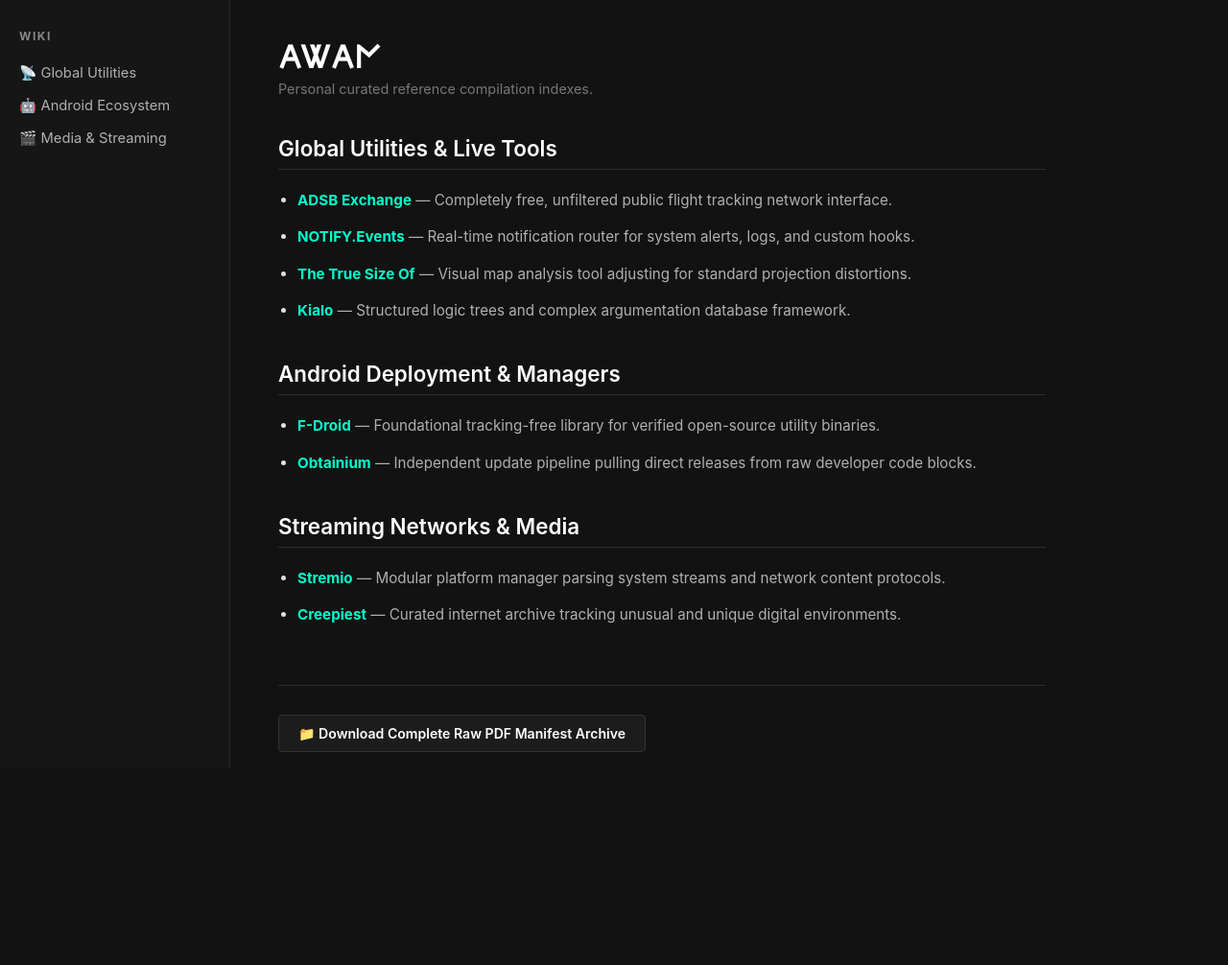
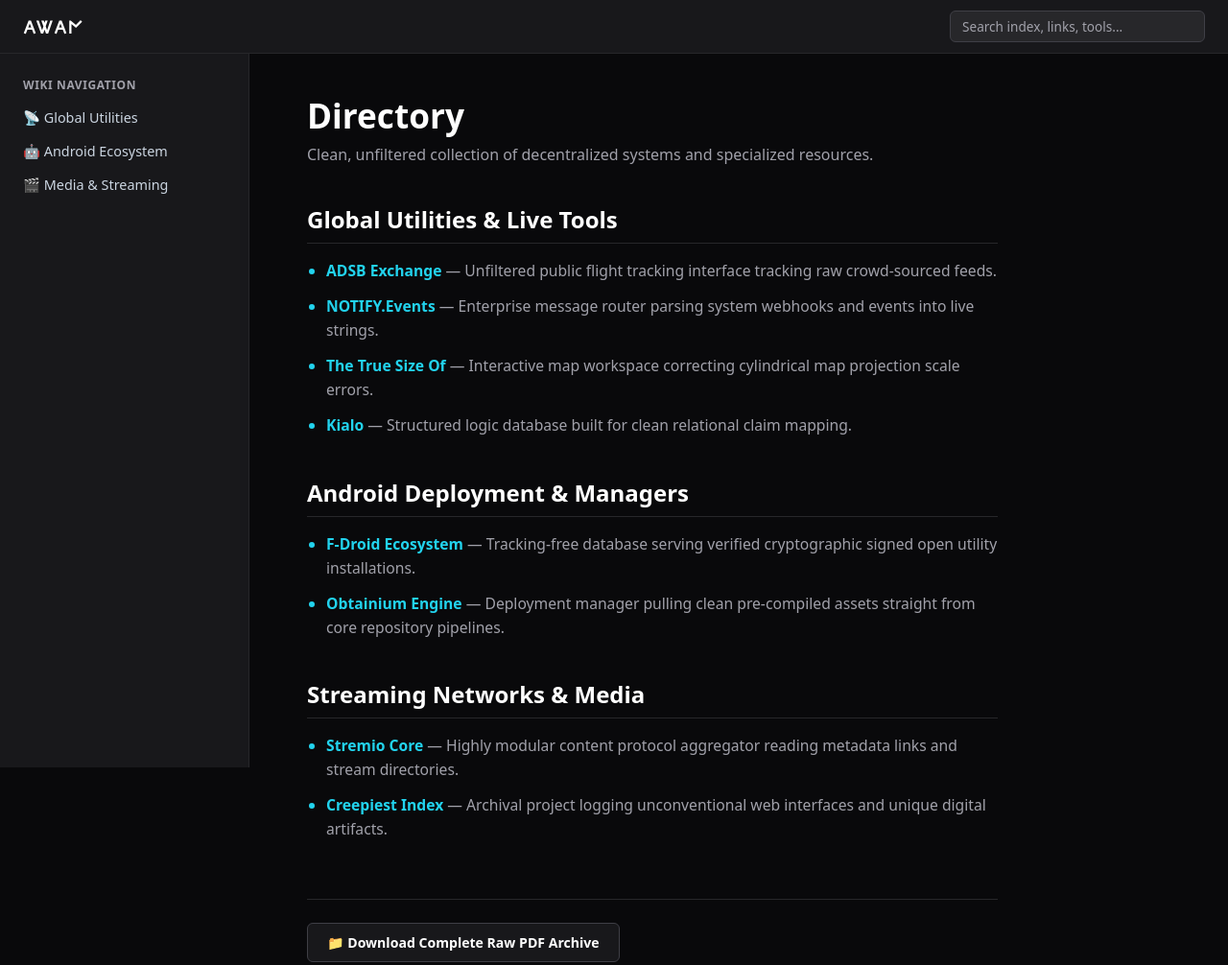
Before and after one commit to hasnaat907/-, a plain HTML site: page index.html in a window 1280 px wide. Shown: the whole page at 96% size. Before the commit the page ends 824 px from the top, so only its background shows below. Drawn offline with Linux system fonts and the light colour scheme.

Commit message:
explicit

```diff
--- a/index.html
+++ b/index.html
@@ -3,225 +3,285 @@
 <head>
     <meta charset="UTF-8">
     <meta name="viewport" content="width=device-width, initial-scale=1.0">
-    <title>𐌀Ꮤ𐌀𐌍</title>
+    <title>𐌀Ꮤ𐌀𐌍 | Wiki</title>
     <style>
-        /* Strict FMHY Wiki Layout Clone */
-        body {
-            background-color: #121212;
-            color: #e0e0e0;
-            font-family: -apple-system, BlinkMacSystemFont, "Segoe UI", Helvetica, Arial, sans-serif;
-            margin: 0;
-            padding: 0;
-            display: flex;
+        /* Exact FMHY Wiki Interface Reconstruction */
+        html, body {
+            background-color: #09090b !important;
+            color: #e4e4e7 !important;
+            font-family: ui-sans-serif, system-ui, -apple-system, BlinkMacSystemFont, "Segoe UI", Roboto, "Helvetica Neue", Arial, sans-serif !important;
+            margin: 0 !important;
+            padding: 0 !important;
             text-align: left !important;
         }
 
-        /* Fixed Left Wiki Navigation Sidebar */
-        aside {
-            width: 240px;
-            background-color: #161616;
-            border-right: 1px solid #2d2d2d;
-            height: 100vh;
-            position: fixed;
-            top: 0;
-            left: 0;
-            padding: 30px 20px;
-            box-sizing: border-box;
+        /* Top Bar Interface Header */
+        .fmhy-topbar {
+            position: fixed !important;
+            top: 0 !important;
+            left: 0 !important;
+            right: 0 !important;
+            height: 56px !important;
+            background-color: #18181b !important;
+            border-bottom: 1px solid #27272a !important;
+            display: flex !important;
+            align-items: center !important;
+            justify-content: space-between !important;
+            padding: 0 24px !important;
+            z-index: 100 !important;
+            box-sizing: border-box !important;
+        }
+
+        .brand-section {
+            display: flex !important;
+            align-items: center !important;
+            gap: 12px !important;
+        }
+
+        .logo-text {
+            color: #ffffff !important;
+            font-weight: 700 !important;
+            font-size: 1.1rem !important;
+            letter-spacing: 1px !important;
+        }
+
+        .search-container {
+            background-color: #27272a !important;
+            border: 1px solid #3f3f46 !important;
+            border-radius: 6px !important;
+            padding: 6px 12px !important;
+            width: 240px !important;
+            font-size: 0.85rem !important;
+            color: #a1a1aa !important;
+        }
+
+        /* Master Application Layout Split */
+        .layout-wrapper {
+            display: flex !important;
+            margin-top: 56px !important;
+            min-height: calc(100vh - 56px) !important;
             text-align: left !important;
         }
 
-        aside h3 {
-            color: #888888;
-            font-size: 0.75rem;
-            text-transform: uppercase;
-            letter-spacing: 1.5px;
-            margin-bottom: 20px;
-            margin-top: 0;
-        }
-
-        aside ul {
-            list-style: none;
-            padding: 0;
-            margin: 0;
-        }
-
-        aside ul li {
-            margin-bottom: 14px;
-        }
-
-        aside ul li a {
-            color: #b0b0b0;
-            text-decoration: none;
-            font-size: 0.92rem;
-            transition: color 0.2s;
-        }
-
-        aside ul li a:hover {
-            color: #00ffcc;
-        }
-
-        /* Main Content Stream (Pushed right to clear sidebar) */
-        main {
-            margin-left: 240px;
-            padding: 40px 50px;
-            max-width: 900px;
-            width: 100%;
-            box-sizing: border-box;
+        /* Left-Hand Sidebar Panel */
+        aside.wiki-sidebar {
+            width: 260px !important;
+            background-color: #18181b !important;
+            border-right: 1px solid #27272a !important;
+            position: fixed !important;
+            top: 56px !important;
+            bottom: 0 !important;
+            left: 0 !important;
+            padding: 24px !important;
+            box-sizing: border-box !important;
+            overflow-y: auto !important;
             text-align: left !important;
         }
 
-        h1 {
-            color: #ffffff;
-            font-size: 2rem;
-            margin-top: 0;
-            margin-bottom: 5px;
-            font-weight: 700;
+        .sidebar-title {
+            color: #a1a1aa !important;
+            font-size: 0.75rem !important;
+            font-weight: 700 !important;
+            text-transform: uppercase !important;
+            letter-spacing: 0.05em !important;
+            margin-bottom: 12px !important;
             text-align: left !important;
         }
 
-        .subtitle {
-            color: #777777;
-            font-size: 0.9rem;
-            margin-bottom: 40px;
+        .sidebar-menu {
+            list-style: none !important;
+            padding: 0 !important;
+            margin: 0 0 24px 0 !important;
             text-align: left !important;
         }
 
-        .section-header {
-            font-size: 1.4rem;
-            color: #ffffff;
-            font-weight: 600;
-            margin-top: 40px;
-            margin-bottom: 20px;
-            padding-bottom: 8px;
-            border-bottom: 1px solid #2d2d2d;
+        .sidebar-menu li {
+            margin-bottom: 8px !important;
             text-align: left !important;
         }
 
-        .fmhy-list {
-            padding-left: 20px;
-            margin: 0;
+        .sidebar-menu a {
+            color: #cbd5e1 !important;
+            text-decoration: none !important;
+            font-size: 0.9rem !important;
+            display: block !important;
+            padding: 4px 0 !important;
             text-align: left !important;
         }
 
-        .fmhy-list li {
-            margin-bottom: 14px;
-            font-size: 0.95rem;
-            line-height: 1.6;
-            list-style-type: disc;
-            color: #e0e0e0;
+        .sidebar-menu a:hover {
+            color: #22d3ee !important;
+        }
+
+        /* Left Aligned Clean Content Area */
+        main.wiki-content {
+            margin-left: 260px !important;
+            padding: 40px 60px !important;
+            max-width: 840px !important;
+            width: 100% !important;
+            box-sizing: border-box !important;
             text-align: left !important;
         }
 
-        /* Target bullet dots */
-        .fmhy-list li ::marker {
-            color: #00ffcc;
-        }
-
-        /* Classic FMHY Inline bold links */
-        .fmhy-list a {
-            color: #00ffcc;
-            text-decoration: none;
-            font-weight: 700;
-        }
-
-        .fmhy-list a:hover {
-            text-decoration: underline;
-        }
-
-        .desc {
-            color: #b0b0b0;
-        }
-
-        /* Footer Vault Panel */
-        .footer-vault {
-            margin-top: 60px;
-            padding-top: 30px;
-            border-top: 1px solid #2d2d2d;
+        .page-header {
+            font-size: 2.2rem !important;
+            color: #ffffff !important;
+            font-weight: 800 !important;
+            margin: 0 0 6px 0 !important;
             text-align: left !important;
         }
 
-        .footer-vault a {
-            color: #ffffff;
-            background-color: #1c1c1c;
-            border: 1px solid #333333;
-            padding: 10px 20px;
-            text-decoration: none;
-            border-radius: 4px;
-            font-size: 0.88rem;
-            font-weight: 600;
-            display: inline-block;
-            transition: border-color 0.2s;
+        .page-desc {
+            color: #a1a1aa !important;
+            font-size: 1rem !important;
+            margin-bottom: 32px !important;
+            text-align: left !important;
         }
 
-        .footer-vault a:hover {
-            border-color: #00ffcc;
-            color: #00ffcc;
+        .section-headline {
+            font-size: 1.5rem !important;
+            color: #ffffff !important;
+            font-weight: 700 !important;
+            margin: 40px 0 16px 0 !important;
+            padding-bottom: 8px !important;
+            border-bottom: 1px solid #27272a !important;
+            text-align: left !important;
+        }
+
+        /* Clean Authentic Link Directory Stream */
+        .directory-stream {
+            padding-left: 20px !important;
+            margin: 0 !important;
+            text-align: left !important;
+        }
+
+        .directory-stream li {
+            margin-bottom: 12px !important;
+            font-size: 0.98rem !important;
+            line-height: 1.6 !important;
+            list-style-type: disc !important;
+            color: #e4e4e7 !important;
+            text-align: left !important;
+        }
+
+        /* Neon Teal Bullets */
+        .directory-stream li::marker {
+            color: #22d3ee !important;
+        }
+
+        /* High Visibility Inline Links */
+        .directory-stream a {
+            color: #22d3ee !important;
+            text-decoration: none !important;
+            font-weight: 700 !important;
+        }
+
+        .directory-stream a:hover {
+            text-decoration: underline !important;
+        }
+
+        .item-desc {
+            color: #a1a1aa !important;
+        }
+
+        /* Bottom Curated Anchor Panel */
+        .curated-anchor {
+            margin-top: 60px !important;
+            padding-top: 24px !important;
+            border-top: 1px solid #27272a !important;
+            text-align: left !important;
+        }
+
+        .download-badge {
+            color: #ffffff !important;
+            background-color: #18181b !important;
+            border: 1px solid #3f3f46 !important;
+            padding: 10px 20px !important;
+            text-decoration: none !important;
+            border-radius: 6px !important;
+            font-size: 0.88rem !important;
+            font-weight: 600 !important;
+            display: inline-block !important;
+        }
+
+        .download-badge:hover {
+            border-color: #22d3ee !important;
+            color: #22d3ee !important;
         }
     </style>
 </head>
 <body>
 
-    <aside>
-        <h3>Wiki</h3>
-        <ul>
+    <header class="fmhy-topbar">
+        <div class="brand-section">
+            <span class="logo-text">𐌀Ꮤ𐌀𐌍</span>
+        </div>
+        <div class="search-container">Search index, links, tools...</div>
+    </header>
+
+    <div class="layout-wrapper">
+        <aside class="wiki-sidebar">
+            <div class="sidebar-title">Wiki Navigation</div>
+            <ul class="sidebar-menu">
                 <li><a href="#utilities">📡 Global Utilities</a></li>
                 <li><a href="#android">🤖 Android Ecosystem</a></li>
                 <li><a href="#media">🎬 Media & Streaming</a></li>
             </ul>
         </aside>
 
-    <main>
-        <h1>𐌀Ꮤ𐌀𐌍</h1>
-        <div class="subtitle">Personal curated reference compilation indexes.</div>
+        <main class="wiki-content">
+            <h1 class="page-header">Directory</h1>
+            <div class="page-desc">Clean, unfiltered collection of decentralized systems and specialized resources.</div>
 
-        <div id="utilities" class="section-header">Global Utilities & Live Tools</div>
-        <ul class="fmhy-list">
+            <div id="utilities" class="section-headline">Global Utilities & Live Tools</div>
+            <ul class="directory-stream">
                 <li>
                     <a href="https://www.adsbexchange.com" target="_blank">ADSB Exchange</a>
-                <span class="desc">— Completely free, unfiltered public flight tracking network interface.</span>
+                    <span class="item-desc">— Unfiltered public flight tracking interface tracking raw crowd-sourced feeds.</span>
                 </li>
                 <li>
                     <a href="https://notify.events" target="_blank">NOTIFY.Events</a>
-                <span class="desc">— Real-time notification router for system alerts, logs, and custom hooks.</span>
+                    <span class="item-desc">— Enterprise message router parsing system webhooks and events into live strings.</span>
                 </li>
                 <li>
                     <a href="https://thetruesize.com" target="_blank">The True Size Of</a>
-                <span class="desc">— Visual map analysis tool adjusting for standard projection distortions.</span>
+                    <span class="item-desc">— Interactive map workspace correcting cylindrical map projection scale errors.</span>
                 </li>
                 <li>
                     <a href="https://kialo.com" target="_blank">Kialo</a>
-                <span class="desc">— Structured logic trees and complex argumentation database framework.</span>
+                    <span class="item-desc">— Structured logic database built for clean relational claim mapping.</span>
                 </li>
             </ul>
 
-        <div id="android" class="section-header">Android Deployment & Managers</div>
-        <ul class="fmhy-list">
+            <div id="android" class="section-headline">Android Deployment & Managers</div>
+            <ul class="directory-stream">
                 <li>
-                <a href="https://f-droid.org" target="_blank">F-Droid</a>
-                <span class="desc">— Foundational tracking-free library for verified open-source utility binaries.</span>
+                    <a href="https://f-droid.org" target="_blank">F-Droid Ecosystem</a>
+                    <span class="item-desc">— Tracking-free database serving verified cryptographic signed open utility installations.</span>
                 </li>
                 <li>
-                <a href="https://github.com/vfsfitvnm/Obtainium" target="_blank">Obtainium</a>
-                <span class="desc">— Independent update pipeline pulling direct releases from raw developer code blocks.</span>
+                    <a href="https://github.com/vfsfitvnm/Obtainium" target="_blank">Obtainium Engine</a>
+                    <span class="item-desc">— Deployment manager pulling clean pre-compiled assets straight from core repository pipelines.</span>
                 </li>
             </ul>
 
-        <div id="media" class="section-header">Streaming Networks & Media</div>
-        <ul class="fmhy-list">
+            <div id="media" class="section-headline">Streaming Networks & Media</div>
+            <ul class="directory-stream">
                 <li>
-                <a href="https://www.stremio.com" target="_blank">Stremio</a>
-                <span class="desc">— Modular platform manager parsing system streams and network content protocols.</span>
+                    <a href="https://www.stremio.com" target="_blank">Stremio Core</a>
+                    <span class="item-desc">— Highly modular content protocol aggregator reading metadata links and stream directories.</span>
                 </li>
                 <li>
-                <a href="https://creepiest.com" target="_blank">Creepiest</a>
-                <span class="desc">— Curated internet archive tracking unusual and unique digital environments.</span>
+                    <a href="https://creepiest.com" target="_blank">Creepiest Index</a>
+                    <span class="item-desc">— Archival project logging unconventional web interfaces and unique digital artifacts.</span>
                 </li>
             </ul>
 
-        <div class="footer-vault">
-            <a href="assets/docs/THE_SHADOW_CODEX_V1.pdf" download>📁 Download Complete Raw PDF Manifest Archive</a>
+            <div class="curated-anchor">
+                <a href="assets/docs/THE_SHADOW_CODEX_V1.pdf" download class="download-badge">📁 Download Complete Raw PDF Archive</a>
             </div>
         </main>
+    </div>
 
 </body>
 </html>
```
Lines whose indentation alone changed are shown as unchanged.
